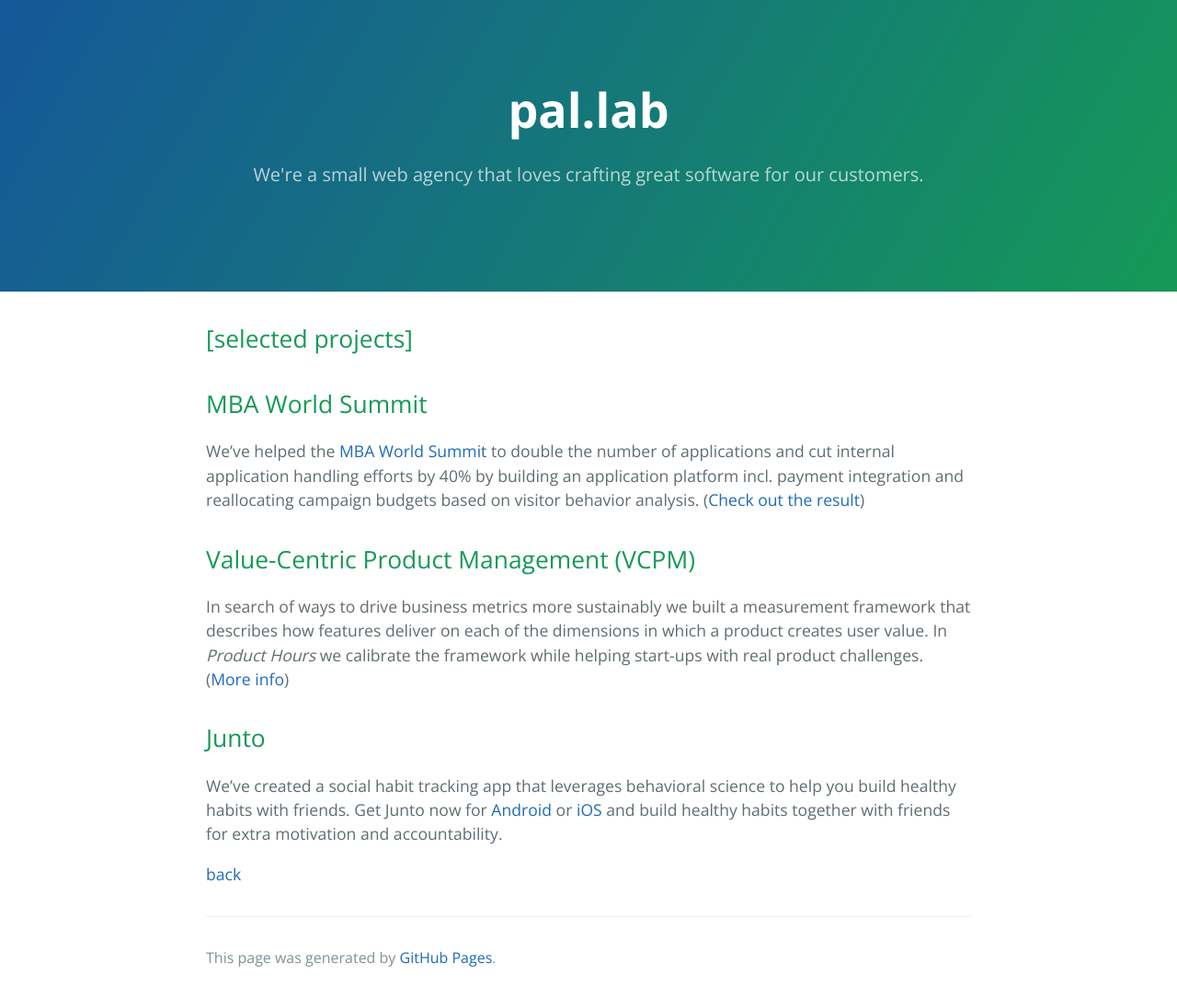
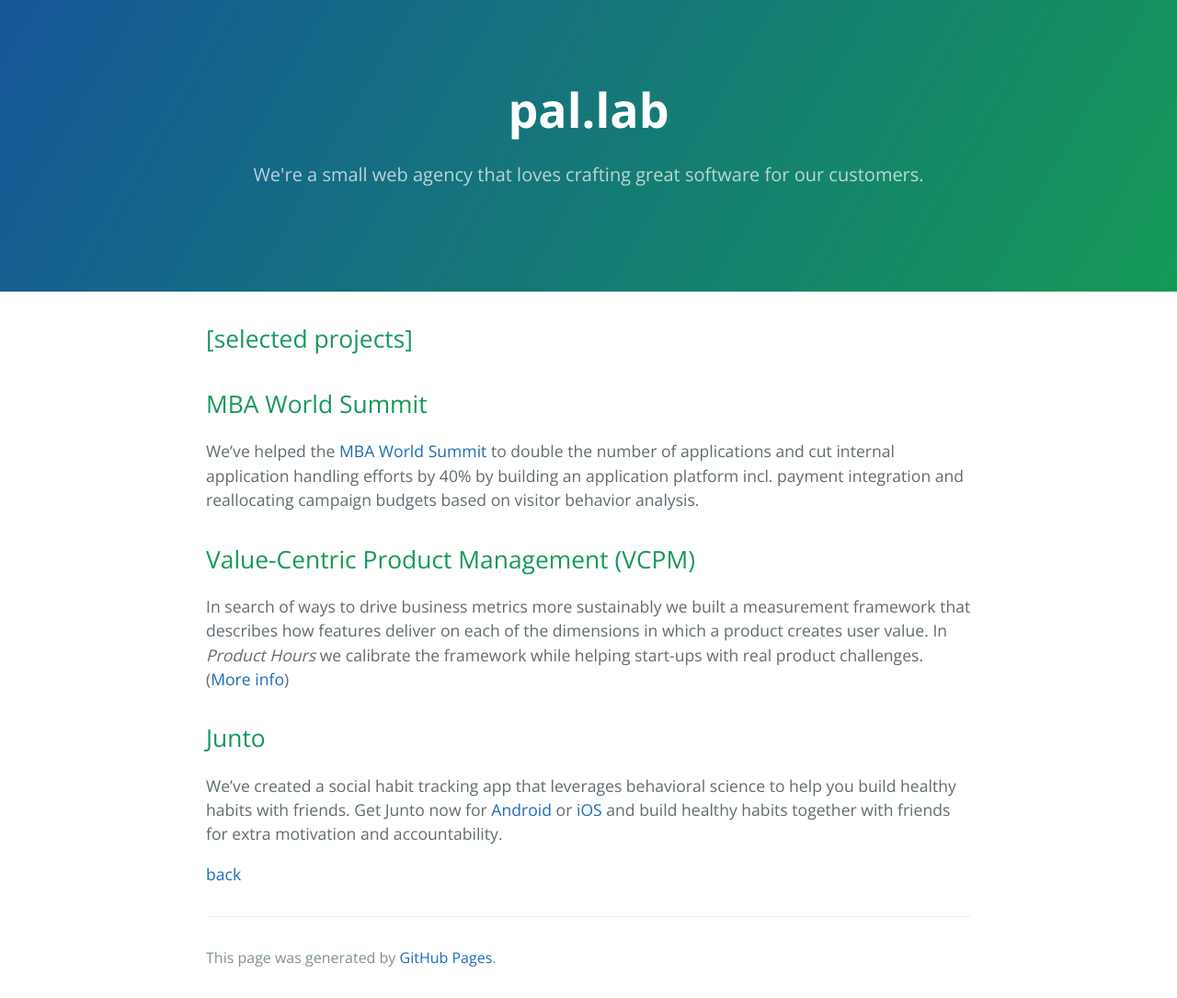
Before and after one commit to pal-lab/pal-lab.github.io, a Jekyll site: the page built from projects.md, in a window 1280 px wide. Shown: the whole page at 92% size. Built offline with Jekyll 4.4.1, drawn with Linux system fonts in a browser that asks for light colours; our own code applies the rules of GitHub Pages for plain Markdown files.

Commit message:
editorial

```diff
--- a/projects.md
+++ b/projects.md
@@ -6,7 +6,7 @@ layout: default
 
 ## [](#header-2)MBA World Summit
 
-We've helped the [MBA World Summit](http://mbaworldsummit.com/) to double the number of applications and cut internal application handling efforts by 40% by building an application platform incl. payment integration and reallocating campaign budgets based on visitor behavior analysis. ([Check out the result](http://admissions.mbaworldsummit.com/))
+We've helped the [MBA World Summit](http://mbaworldsummit.com/) to double the number of applications and cut internal application handling efforts by 40% by building an application platform incl. payment integration and reallocating campaign budgets based on visitor behavior analysis.
 
 ## [](#header-2)Value-Centric Product Management (VCPM)
 
```
